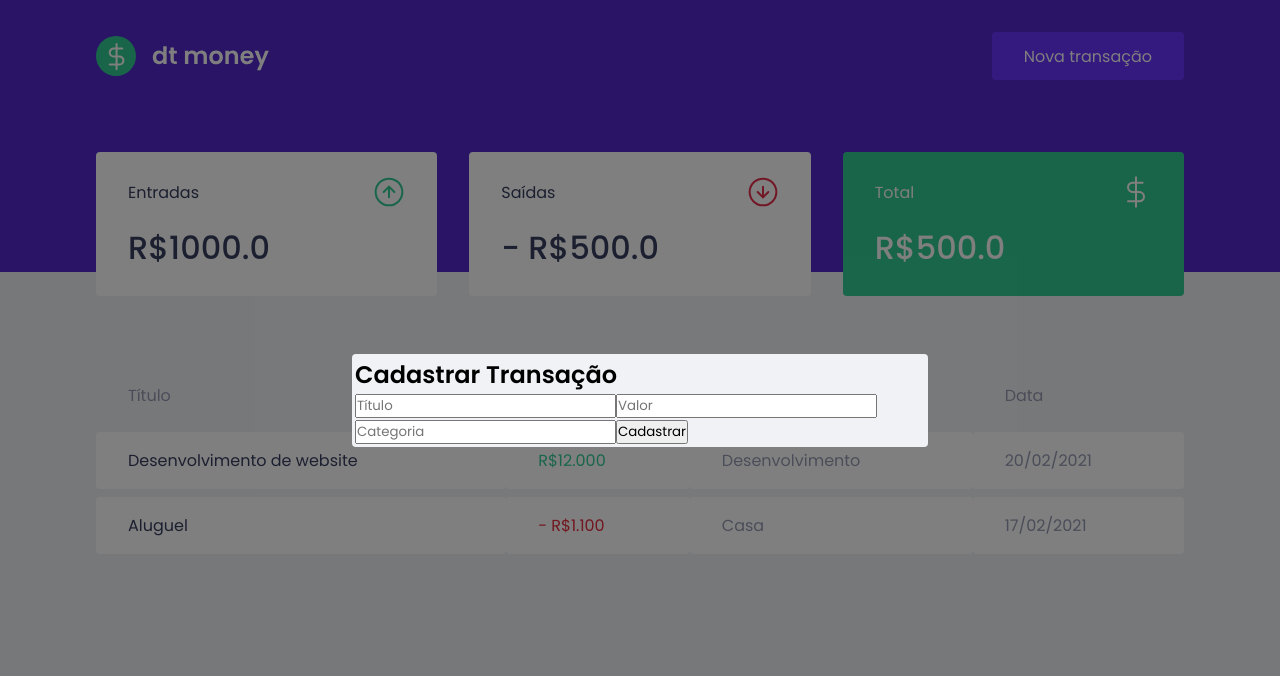
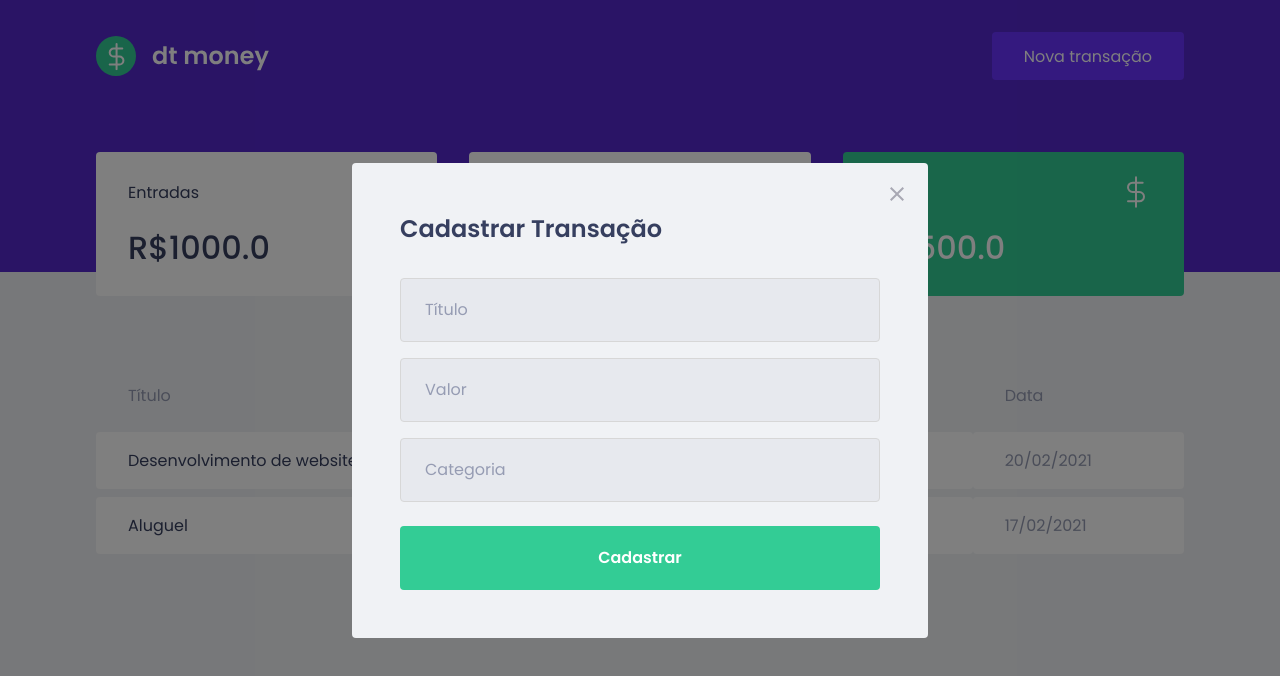
Before and after one commit to Paulo301/dtmoney, a React (Create React App) app: page / in a window 1280 px wide. Both pictures are taken after a click on the button "Nova transação". Shown: the top 676 px of the page. Built offline with nearby package versions, Linux system fonts and the light colour scheme; no server answers; a web font is replaced by a local one; what miragejs would draw is missing.

Commit message:
add style to components inside modal

```diff
--- a/src/components/NewTransactionsModal/index.tsx
+++ b/src/components/NewTransactionsModal/index.tsx
@@ -1,4 +1,7 @@
 import Modal from 'react-modal';
+
+import closeImg from '../../assets/close.svg';
+
 import { Container } from './styles';
 
 interface NewTransactionModalProps {
@@ -14,6 +17,13 @@
       overlayClassName='react-modal-overlay'
       className='react-modal-content'
     >
+      <button
+        type='button'
+        onClick={onRequestClose}
+        className='react-modal-close'
+      >
+        <img src={closeImg} alt='Fechar modal' />
+      </button>
       <Container>
         <h2>Cadastrar Transação</h2>
 
--- a/src/components/NewTransactionsModal/styles.ts
+++ b/src/components/NewTransactionsModal/styles.ts
@@ -1,5 +1,49 @@
 import styled from "styled-components";
 
 export const Container = styled.form`
+  h2 {
+    color: var(--text-title);
+    font-size: 1.5rem;
+    margin-bottom: 2rem;
+  }
 
+  input {
+    width: 100%;
+    padding: 0 1.5rem;
+    height: 4rem;
+    border-radius: 0.25rem;
+
+    border: 1px solid #d7d7d7;
+    background: #e7e9ee;
+
+    font-weight: 400;
+    font-size: 1rem;
+
+    &::placeholder {
+      color: var(--text-body);
+    }
+
+    & + input {
+      margin-top: 1rem;
+    }
+  }
+
+  button[type='submit'] {
+    width: 100%;
+    padding: 0 1.5rem;
+    height: 4rem;
+    background: var(--green);
+    color: #fff;
+    border-radius: 0.25rem;
+    border: 0;
+    font-size: 1rem;
+    margin-top: 1.5rem;
+    font-weight: 600;
+
+    transition: filter 0.2s;
+
+    &:hover {
+      filter: brightness(0.9);
+    }
+  }
 `;
--- a/src/styles/global.ts
+++ b/src/styles/global.ts
@@ -71,8 +71,22 @@
     width: 100%;
     max-width: 576px;
     background: var(--background);
-    padding: 3px;
+    padding: 3rem;
     position: relative;
     border-radius: 0.25rem;
   }
+
+  .react-modal-close {
+    position: absolute;
+    right: 1.5rem;
+    top: 1.5rem;
+    border: 0;
+    background: transparent;
+
+    transition: filter 0.2s;
+
+    &:hover {
+      filter: brightness(0.8);
+    }
+  }
 `
```
